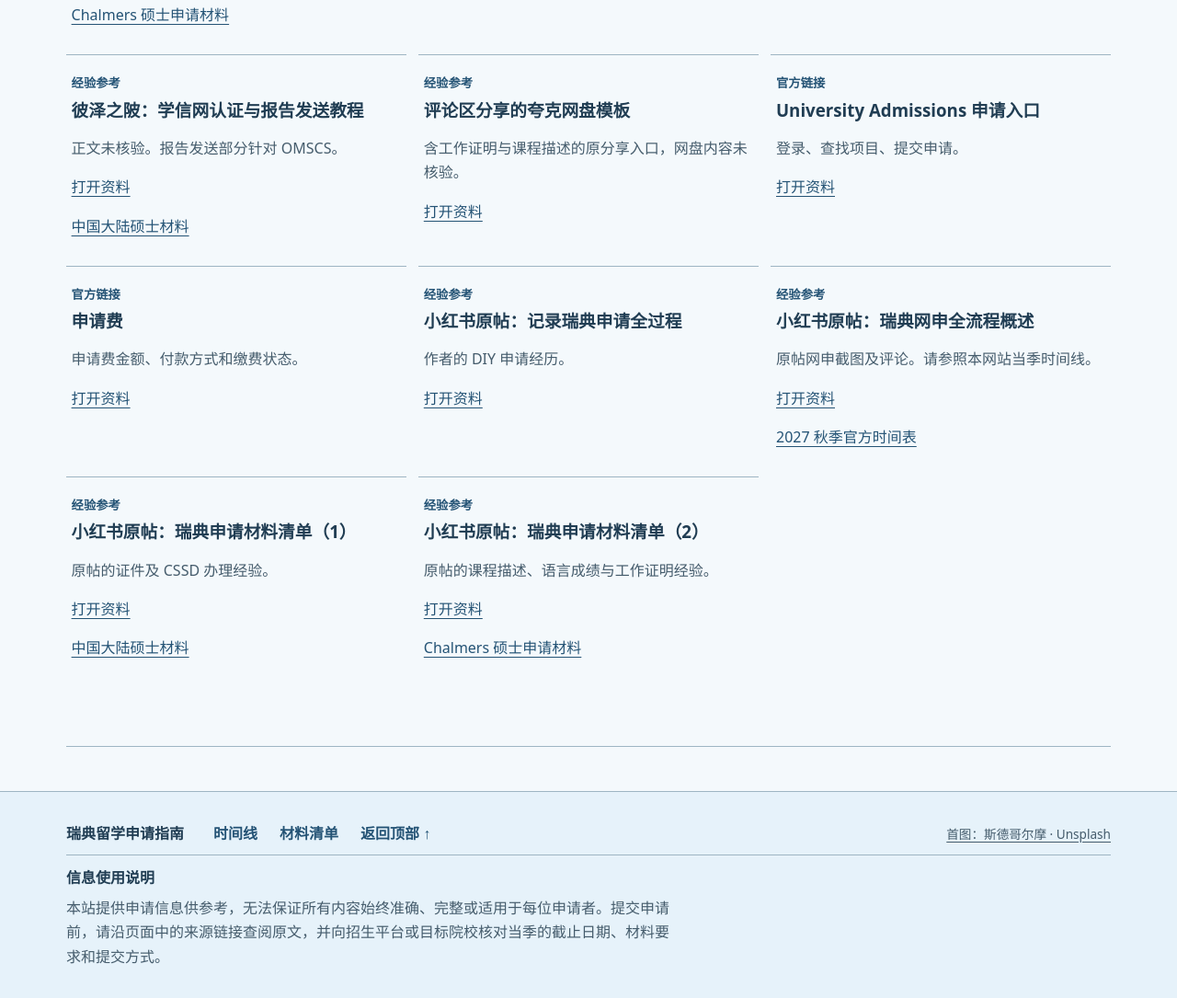
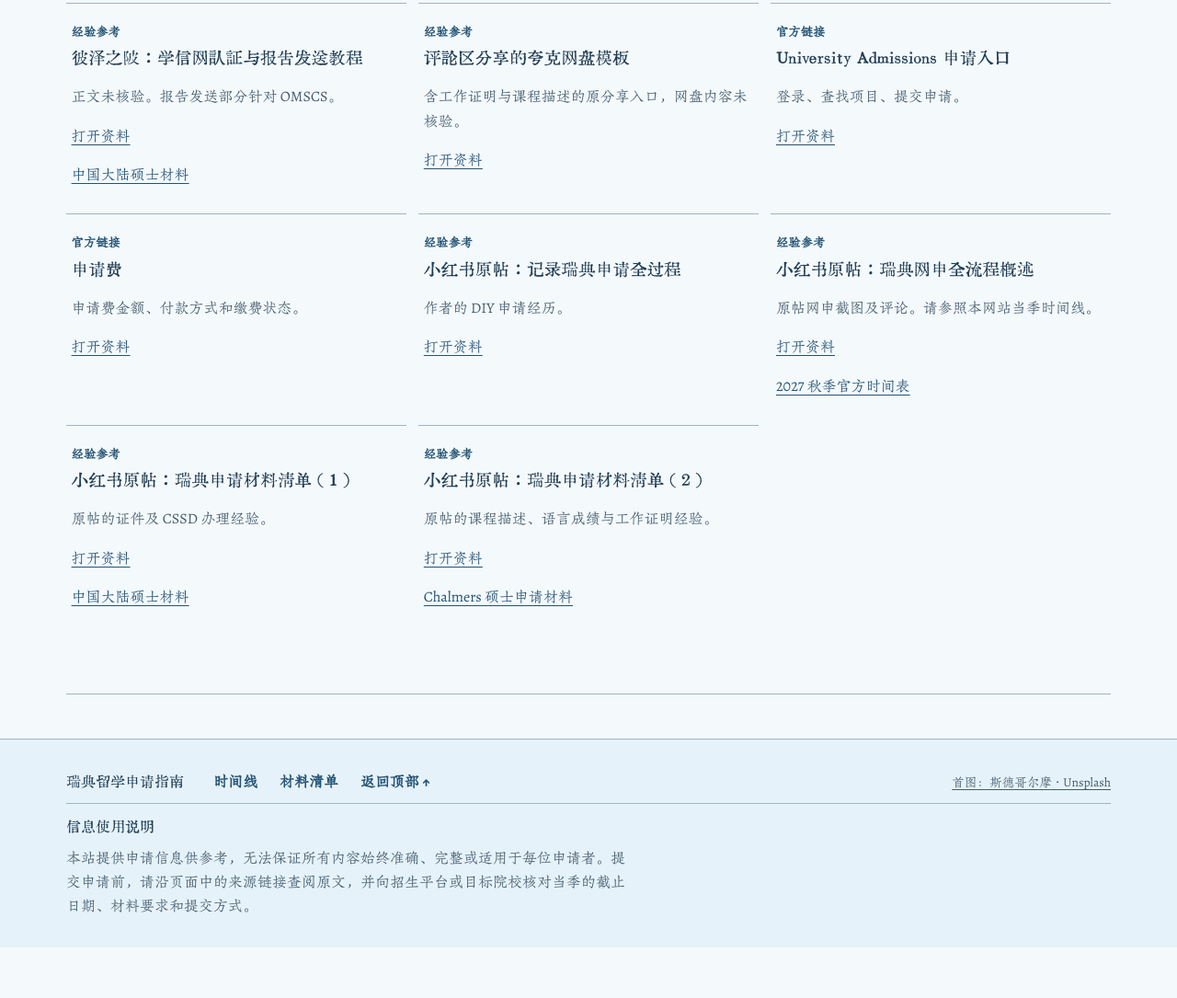
Before and after one commit to jinxiao-wan/sweden-application-guide, a plain HTML site: page docs/index.html in a window 1280 px wide. Shown: the part 6319-7404 px from the top of the page at 92% size. After the commit the page ends 7349 px from the top, so only its background shows below. Drawn offline with Linux system fonts and the light colour scheme.

Commit message:
Apply Huiwen and Zhuque typography

```diff
--- a/docs/index.html
+++ b/docs/index.html
@@ -1,6 +1,6 @@
 <!doctype html>
 <html lang="zh-CN"><head><meta charset="utf-8"><meta name="viewport" content="width=device-width,initial-scale=1"><title>瑞典留学申请指南</title>
-<link rel="stylesheet" href="site.css">
+<link rel="stylesheet" href="site.css?v=chinese-fonts">
 </head><body id="top">
 <a class="skip" href="#guide">跳到申请指南</a>
 <div class="topbar"><div class="shell topbar-inner">
--- a/docs/site.css
+++ b/docs/site.css
@@ -193,3 +193,20 @@ footer { background: var(--sky); border-top: 1px solid var(--line); padding-bloc
   .timeline-track li::before { inset: .5rem auto -.5rem .45rem; border-top: 0; border-left: 2px solid var(--blue); }
   .timeline-track li::after { top: .25rem; }
 }
+
+@font-face {
+  font-family: "Huiwen Mincho";
+  src: url("fonts/huiwen.woff") format("woff");
+  font-display: swap;
+}
+@font-face {
+  font-family: "Zhuque Fangsong";
+  src: url("fonts/zhuque.woff") format("woff");
+  font-display: swap;
+}
+:root { font-family: "Zhuque Fangsong", "FangSong", "Noto Serif SC", serif; }
+h1, h2, h3, #timeline article h3, .brand, .footer-inner > strong {
+  font-family: "Huiwen Mincho", "Songti SC", "Noto Serif SC", serif;
+  font-weight: 400;
+}
+input, select, button, #checklist code { font-family: inherit; }
```
Also changed, not shown: docs/fonts/huiwen-license.txt (added), docs/fonts/huiwen.woff (added), docs/fonts/zhuque-license.txt (added), docs/fonts/zhuque.woff (added).
